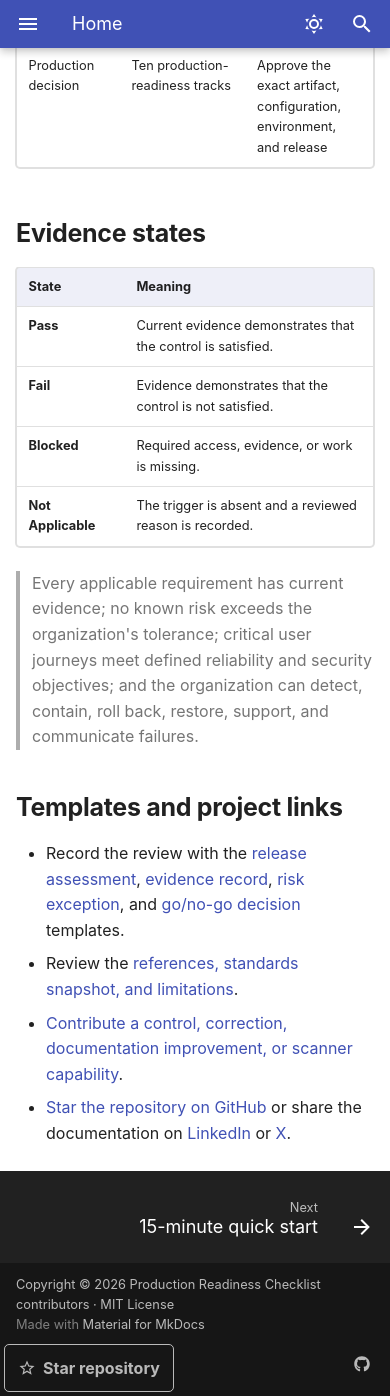
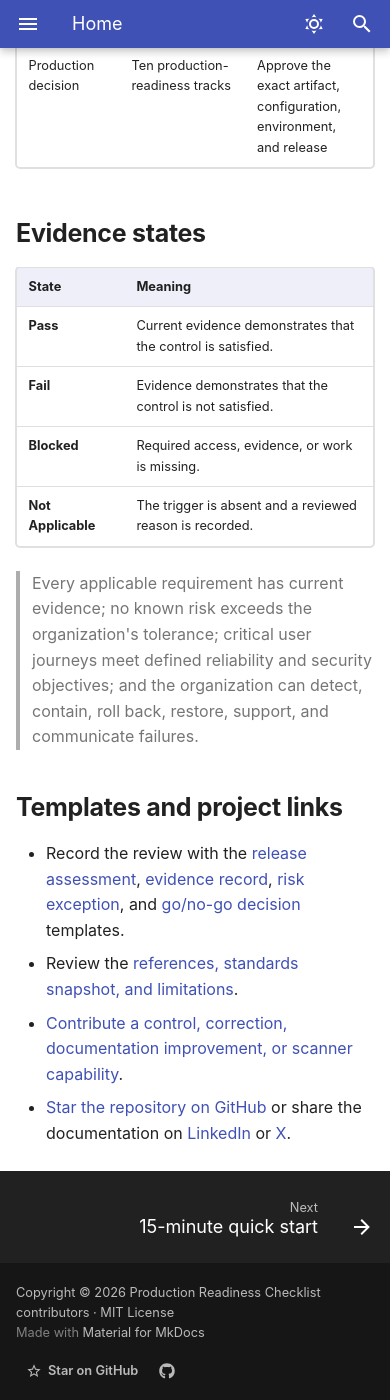
Before and after one commit to MarinJursic/production-readiness-checklist, an MkDocs documentation site: the page built from docs/index.md, in a window 390 px wide and 1400 px high, scrolled down 3349 px. Built offline with MkDocs 1.6.1 and Material for MkDocs 9.7.7, drawn with Linux system fonts in a browser that asks for light colours.

Commit message:
Fix header and footer action layout

```diff
--- a/docs/stylesheets/extra.css
+++ b/docs/stylesheets/extra.css
@@ -46,67 +46,100 @@
 }
 
 .md-header__source {
+  height: 1.8rem;
   margin-left: 0.5rem;
   width: auto;
 }
 
-.prc-star {
+.prc-header-star {
   align-items: center;
   border: 1px solid currentColor;
   border-radius: 0.25rem;
+  box-sizing: border-box;
+  color: inherit;
   display: inline-flex;
   font-weight: 650;
-  gap: 0.35rem;
+  gap: 0.3rem;
+  height: 1.8rem;
+  justify-content: center;
   line-height: 1;
+  opacity: 0.94;
+  padding: 0 0.55rem;
   text-decoration: none;
+  vertical-align: top;
 }
 
-.prc-star--header {
-  color: inherit;
-  opacity: 0.94;
-  padding: 0.35rem 0.55rem;
-}
-
-.prc-star--header:hover,
-.prc-star--header:focus-visible {
+.prc-header-star:hover,
+.prc-header-star:focus-visible {
   background: rgb(255 255 255 / 12%);
   opacity: 1;
 }
 
-.prc-star--header .md-source__icon {
+.prc-header-star__icon {
+  display: block;
   flex: 0 0 1rem;
   height: 1rem;
-  margin: 0;
   width: 1rem;
 }
 
-.prc-star--header .md-source__icon svg {
+.prc-header-star__icon svg {
+  display: block;
+  height: 100%;
   margin: 0;
+  width: 100%;
 }
 
-.prc-star--header .md-source__repository {
+.prc-header-star__label {
+  display: block;
   font-size: 0.7rem;
-  margin: 0;
-  max-width: none;
-  padding: 0;
 }
 
-.prc-star--footer {
-  color: var(--md-footer-fg-color);
-  margin-left: auto;
-  padding: 0.45rem 0.65rem;
+.prc-footer-meta {
+  align-items: center;
+  gap: 0.6rem;
 }
 
-.prc-star--footer:hover,
-.prc-star--footer:focus-visible {
-  background: rgb(255 255 255 / 8%);
-  color: var(--md-footer-fg-color--light);
+.prc-footer-actions {
+  align-items: center;
+  display: flex;
+  gap: 0.15rem;
+  margin-left: auto;
 }
 
-.prc-star--footer .md-icon {
+.prc-footer-star {
+  align-items: center;
+  border-radius: 0.2rem;
+  color: var(--md-footer-fg-color--light);
   display: inline-flex;
-  height: 0.9rem;
-  width: 0.9rem;
+  font-size: 0.64rem;
+  font-weight: 600;
+  gap: 0.3rem;
+  line-height: 1;
+  padding: 0.45rem 0.5rem;
+  text-decoration: none;
+}
+
+.prc-footer-star:hover,
+.prc-footer-star:focus-visible {
+  background: rgb(255 255 255 / 8%);
+  color: var(--md-footer-fg-color);
+}
+
+.prc-footer-star__icon {
+  display: block;
+  height: 0.8rem;
+  width: 0.8rem;
+}
+
+.prc-footer-star__icon svg {
+  display: block;
+  height: 100%;
+  width: 100%;
+}
+
+.prc-footer-actions .md-social {
+  margin: 0;
+  padding: 0;
 }
 
 :focus-visible {
@@ -119,15 +152,32 @@
     display: block;
   }
 
-  .prc-star--header {
-    padding: 0.35rem;
+  .md-header__source,
+  .prc-header-star {
+    height: 1.7rem;
   }
 
-  .prc-star--header .md-source__repository {
+  .prc-header-star {
+    padding: 0 0.4rem;
+  }
+
+  .prc-header-star__label {
     display: none;
   }
 
-  .prc-star--footer {
+  .prc-footer-meta {
+    align-items: flex-start;
+    flex-direction: column;
+    gap: 0.1rem;
+    padding: 0.6rem 0.8rem;
+  }
+
+  .prc-footer-meta .md-copyright,
+  .prc-footer-actions {
+    margin: 0;
+  }
+
+  .prc-footer-actions {
     margin-left: 0;
   }
 }
--- a/overrides/partials/footer.html
+++ b/overrides/partials/footer.html
@@ -36,22 +36,24 @@
     {% endif %}
   {% endif %}
   <div class="md-footer-meta md-typeset">
-    <div class="md-footer-meta__inner md-grid">
+    <div class="md-footer-meta__inner md-grid prc-footer-meta">
       {% include "partials/copyright.html" %}
+      <div class="prc-footer-actions">
         <a
           href="{{ config.repo_url }}"
-        class="prc-star prc-star--footer"
+          class="prc-footer-star"
           title="Star this repository on GitHub"
           aria-label="Star this repository on GitHub"
           target="_blank"
           rel="noopener noreferrer"
         >
-        <span class="md-icon" aria-hidden="true">{% include ".icons/material/star-outline.svg" %}</span>
-        <span>Star repository</span>
+          <span class="prc-footer-star__icon md-icon" aria-hidden="true">{% include ".icons/material/star-outline.svg" %}</span>
+          <span>Star on GitHub</span>
         </a>
         {% if config.extra.social %}
           {% include "partials/social.html" %}
         {% endif %}
       </div>
     </div>
+  </div>
 </footer>
--- a/overrides/partials/source.html
+++ b/overrides/partials/source.html
@@ -1,14 +1,14 @@
 {# Explicit repository-star action in the header source slot. #}
 <a
   href="{{ config.repo_url }}"
-  class="md-source prc-star prc-star--header"
+  class="prc-header-star"
   title="Star this repository on GitHub"
   aria-label="Star this repository on GitHub"
   target="_blank"
   rel="noopener noreferrer"
 >
-  <span class="md-source__icon md-icon" aria-hidden="true">
+  <span class="prc-header-star__icon md-icon" aria-hidden="true">
     {% include ".icons/material/star-outline.svg" %}
   </span>
-  <span class="md-source__repository">Star</span>
+  <span class="prc-header-star__label">Star</span>
 </a>
```
Also changed, not shown: CHANGELOG.md (+4 -0 lines). Lines whose indentation alone changed are shown as unchanged.
